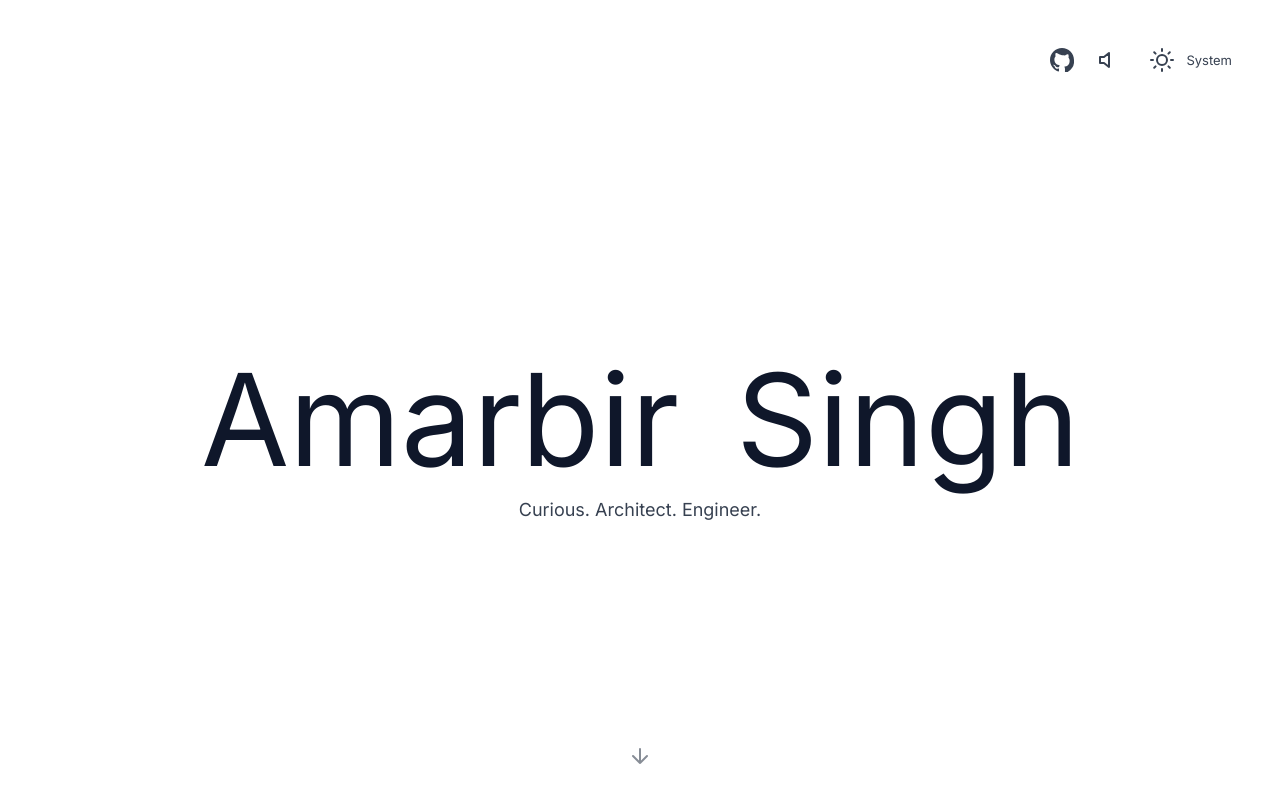
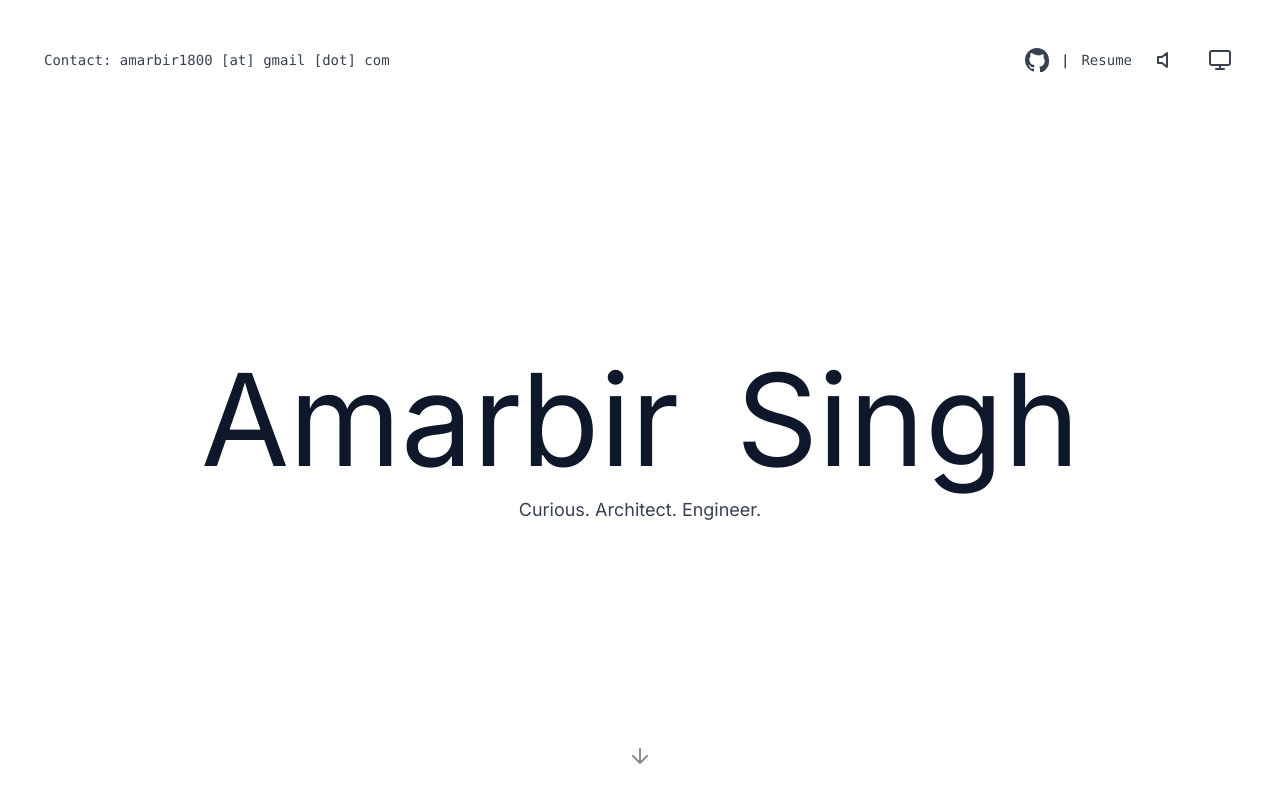
Before and after one commit to A-5ingh/personal, a plain HTML site: page index.html in a window 1280 px wide. Shown: the top 800 px of the page. Drawn offline with nearby package versions, Linux system fonts and the light colour scheme.

Commit message:
chore: updated cv, contact, footer.

```diff
--- a/index.html
+++ b/index.html
@@ -11,7 +11,8 @@
     [data-theme="dark"]{ --bg:#0b1220; --text:#f8fafc; --muted:#9ca3af; }
 
     html{ background:var(--bg); color:var(--text); scroll-behavior: smooth; }
-    body{ font-family: 'Inter', Arial, sans-serif; margin:0; padding:20px 20px 260px; background:transparent; color:var(--text); }
+    body{ font-family: 'Inter', Arial, sans-serif; margin:0; padding:20px; background:transparent; color:var(--text); min-height:100vh; display:flex; flex-direction:column; }
+    main.hero-wrap { flex:1; }
     /* override specific Tailwind muted class to match theme */
     .text-gray-700 { color: var(--muted) !important; }
 
@@ -33,7 +34,7 @@
     #hero .char.tilt-right { transform: rotate(18deg) translateY(6px) scale(.99); opacity:.95; }
 
     /* layout tweaks */
-    header { background: transparent; }
+    header { background: transparent; font-family: ui-monospace, 'Cascadia Code', 'Source Code Pro', Menlo, Consolas, monospace; }
     nav a, nav button { color: var(--muted); }
     .icon-button { border: none; background: transparent; padding: 4px; display:inline-flex; align-items:center; gap:6px; }
     .icon-button .sound-on { display: none; }
@@ -73,20 +74,20 @@
   </style>
 </head>
 <body>
-  <header class="w-full py-6 flex justify-end px-6">
+  <header class="w-full py-6 flex justify-between items-center px-6">
+    <span class="text-sm" style="color: var(--muted);">Contact: amarbir1800 [at] gmail [dot] com</span>
     <nav class="flex gap-3 items-center text-sm">
-      <!-- <a href="#about" class="mr-2">About</a>
-      <span>|</span> -->
-      <a href="https://github.com/a-5ingh" aria-label="GitHub" class="icon-link ml-2" target="_blank" rel="noopener" title="GitHub">
+      <a href="https://github.com/a-5ingh" aria-label="GitHub" class="icon-link" target="_blank" rel="noopener" title="GitHub">
         <svg width="18" height="18" viewBox="0 0 16 16" fill="currentColor" xmlns="http://www.w3.org/2000/svg" aria-hidden="true"><path d="M8 0C3.58 0 0 3.58 0 8c0 3.54 2.29 6.53 5.47 7.59.4.07.55-.17.55-.38 0-.19-.01-.82-.01-1.49-2.01.37-2.53-.49-2.69-.94-.09-.23-.48-.94-.82-1.13-.28-.15-.68-.52-.01-.53.63-.01 1.08.58 1.23.82.72 1.21 1.87.87 2.33.66.07-.52.28-.87.51-1.07-1.78-.2-3.64-.89-3.64-3.95 0-.87.31-1.59.82-2.15-.08-.2-.36-1.02.08-2.12 0 0 .67-.21 2.2.82A7.65 7.65 0 018 4.8c.68.003 1.36.092 2 .27 1.53-1.04 2.2-.82 2.2-.82.44 1.1.16 1.92.08 2.12.51.56.82 1.27.82 2.15 0 3.07-1.87 3.75-3.65 3.95.29.25.54.73.54 1.48 0 1.07-.01 1.93-.01 2.2 0 .21.15.46.55.38A8.013 8.013 0 0016 8c0-4.42-3.58-8-8-8z"/></svg>
       </a>
+      <span>|</span>
+      <a href="https://cv.singhamarbir.com" aria-label="Resume" class="icon-link" target="_blank" rel="noopener" title="Resume">Resume</a>
       <button id="sound-toggle" aria-pressed="false" title="Toggle sound" class="icon-button ml-2" aria-label="Toggle sound">
         <svg class="sound-off" width="16" height="16" viewBox="0 0 24 24" fill="none" stroke="currentColor" stroke-width="2" stroke-linecap="round" stroke-linejoin="round" aria-hidden="true"><polygon points="11 5 6 9 2 9 2 15 6 15 11 19 11 5"/></svg>
         <svg class="sound-on" width="16" height="16" viewBox="0 0 24 24" fill="none" stroke="currentColor" stroke-width="2" stroke-linecap="round" stroke-linejoin="round" aria-hidden="true"><polygon points="11 5 6 9 2 9 2 15 6 15 11 19 11 5"/><path d="M15.54 8.46a5 5 0 010 7.07M19.07 4.93a9 9 0 010 14.14"/></svg>
       </button>
       <button id="theme-toggle" aria-pressed="false" title="Toggle theme (system/light/dark)" class="icon-button ml-2" aria-label="Toggle theme">
         <svg class="theme-icon" width="16" height="16" viewBox="0 0 24 24" fill="none" stroke="currentColor" stroke-width="2" stroke-linecap="round" stroke-linejoin="round" aria-hidden="true"><circle cx="12" cy="12" r="5"/><path d="M12 1v2M12 21v2M4.2 4.2l1.4 1.4M18.4 18.4l1.4 1.4M1 12h2M21 12h2M4.2 19.8l1.4-1.4M18.4 5.6l1.4-1.4"/></svg>
-        <span class="theme-label">System</span>
       </button>
     </nav>
   </header>
@@ -118,7 +119,21 @@
   <div class="skill-hint" aria-hidden="true">Hover or tap to reveal skills</div>
   </div>
 
+  <footer class="text-center py-8 text-sm" style="font-family: ui-monospace, 'Cascadia Code', 'Source Code Pro', Menlo, Consolas, monospace; color: var(--muted); margin-top:auto;">
+    &copy; 2025 Amarbir Singh &middot; Made with <span id="footer-icon" class="text-xl" style="color:#e74c3c;">&hearts;</span> using OpenCode
+  </footer>
+
   <script>
+    // Footer icon animation
+    var footerIcons = ['&#9829;','&#9733;','&#10024;','&#9889;','&#9733;','&#9829;'];
+    var footerIconEl = document.getElementById('footer-icon');
+    var footerIdx = 0;
+    if(footerIconEl){
+      setInterval(function(){
+        footerIdx = (footerIdx + 1) % footerIcons.length;
+        footerIconEl.innerHTML = footerIcons[footerIdx];
+      }, 1500);
+    }
     // --- THEME: system / light / dark ---
     var THEME_KEY = 'site-theme'; // values: 'system'|'light'|'dark'
     function applyTheme(t){
@@ -141,7 +156,13 @@
       var next = order[(order.indexOf(cur) + 1) % order.length];
       applyTheme(next);
     }
-    function updateThemeButton(label){ var btn = document.getElementById('theme-toggle'); if(btn) { btn.title = 'Theme: ' + label; btn.setAttribute('aria-pressed', label!=='System'); if(label==='Dark') btn.classList.add('on'); else btn.classList.remove('on'); var span = btn.querySelector('.theme-label'); if(span) span.textContent = label; } }
+    // Theme icons
+    var THEME_ICONS = {
+      'System': '<rect x="2" y="3" width="20" height="14" rx="2" ry="2"/><line x1="8" y1="21" x2="16" y2="21"/><line x1="12" y1="17" x2="12" y2="21"/>',
+      'Light': '<circle cx="12" cy="12" r="5"/><path d="M12 1v2M12 21v2M4.2 4.2l1.4 1.4M18.4 18.4l1.4 1.4M1 12h2M21 12h2M4.2 19.8l1.4-1.4M18.4 5.6l1.4-1.4"/>',
+      'Dark': '<path d="M21 12.79A9 9 0 1111.21 3 7 7 0 0021 12.79z"/>'
+    };
+    function updateThemeButton(label){ var btn = document.getElementById('theme-toggle'); if(btn) { btn.title = 'Theme: ' + label; var svg = btn.querySelector('.theme-icon'); if(svg && THEME_ICONS[label]) svg.innerHTML = THEME_ICONS[label]; } }
 
     // helper to get effective theme for colors
     function getEffectiveTheme(){
```
